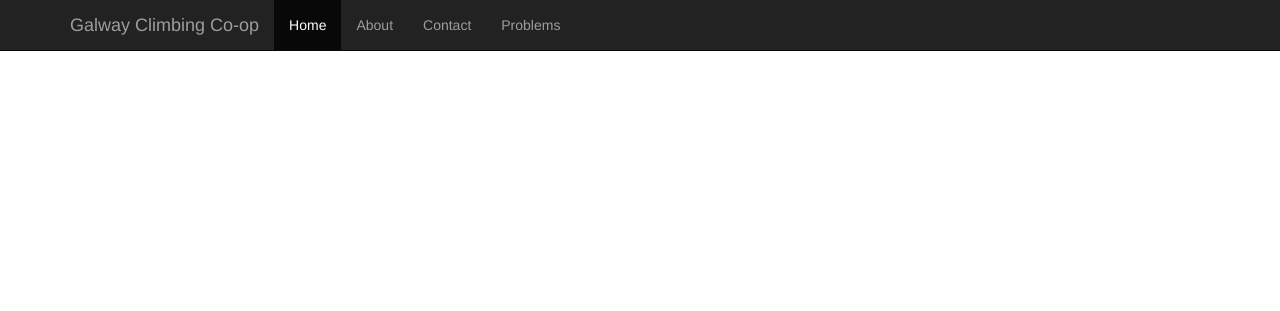
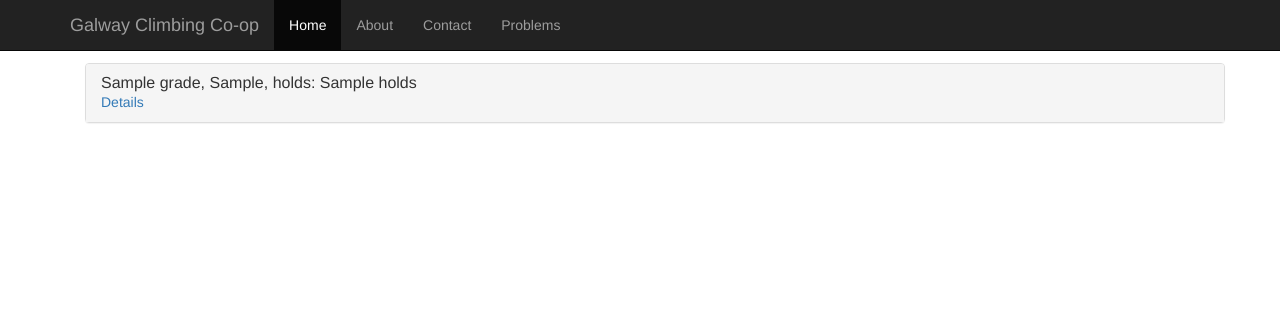
Before and after one commit to jalibras/coop, a Django app: template coop/guide/templates/guide/index.html in a window 1280 px wide. Shown: the top 311 px of the page. Run offline with Django 3.2, Linux system fonts and the light colour scheme; the template is opened without the code that fills it: most values are stand-ins (such as "Sample title", 1, 10 or a date in 2020); some libraries are stand-ins or nearby versions.

Commit message:
front end stuff

```diff
--- a/coop/guide/models.py
+++ b/coop/guide/models.py
@@ -39,6 +39,8 @@ class Problem(models.Model):
             ('na','not applicable'),
             )
     steepness=models.CharField(max_length=50,choices=STEEPNESS_CHOICES,null=True,blank=True)
+    def steepness_func(self):
+        return dict(list(self.STEEPNESS_CHOICES))[self.steepness]
     holds=models.CharField(max_length=300,null=True,blank=True)
     description=models.TextField(blank=True,null=True)
     picture_1=models.FileField(upload_to='uploads',blank=True,null=True)
--- a/coop/guide/templates/guide/index.html
+++ b/coop/guide/templates/guide/index.html
@@ -4,6 +4,30 @@
 
 {% block main %}
 
-{{ maincontent }}
+
+<div class="container">
+    <h2>Problem List</h2>
+    <div class="panel-group">
+        {% for prob in prob_list %}
+        <div class="panel panel-default">
+            <div class="panel-heading">
+                <h3 class="panel-title">
+                    {{ prob.grade }}, {{prob.steepness_func}}, holds: {{prob.holds}}
+                </h3>
+                <a data-toggle="collapse" href="#collapse{{prob.id}}">Details</a>
+            </div>
+            <div id="collapse{{prob.id}}" class="panel-collapse collapse">
+                <div class="panel-body">
+                    <p>{{prob.description}}
+                    <p><a href="{% url "problem" id=prob.id%}">Full details with pictures and videos</a>
+                </div>
+            </div>
+        </div>
+        {% endfor %}
+
+    </div>
+</div>
+
+
 
 {% endblock %}
--- a/coop/guide/templates/guide/problem.html
+++ b/coop/guide/templates/guide/problem.html
@@ -4,6 +4,7 @@
 
 
 
+<h3>Problem Info</h3>
 
 <dl>
     <dt>Holds</dt>
@@ -12,6 +13,10 @@
     <dd>{{problem.description}}</dd>
     <dt>Grade</dt>
     <dd>{{problem.grade}}</dd>
+    <dt>Date</dt>
+    <dd>{{problem.date}}</dd>
+    <dt>Setter</dt>
+    <dd>{{problem.setter}}</dd>
 </dl>
 
 <h3>Pictures</h3>
--- a/coop/guide/urls.py
+++ b/coop/guide/urls.py
@@ -4,5 +4,5 @@ from guide import views
 
 urlpatterns = [
     url(r'^index',views.index),
-    url(r'^problem/(?P<id>[0-9]+)',views.problem),
+    url(r'^problem/(?P<id>[0-9]+)',views.problem,name="problem"),
     ]
--- a/coop/guide/views.py
+++ b/coop/guide/views.py
@@ -14,8 +14,9 @@ def index(request):
     """
     view for homepage
     """
+    prob_list = Problem.objects.all()
     return render(request,'guide/index.html',{
-        'maincontent':'Placeholder for the problem guide',
+        'prob_list':prob_list,
         })
 
 
--- a/coop/templates/base.html
+++ b/coop/templates/base.html
@@ -55,6 +55,8 @@
 
     <div class="container">
 
+
+
         <div class="starter-template">
         {% block main %}
         <p> Welcome to the home of Galway climbing.
```
Also changed, not shown: coop/media/uploads/problem_sAknA08.jpeg (added), 2 other files.
